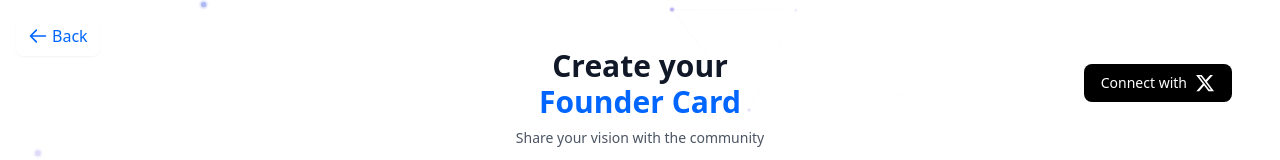
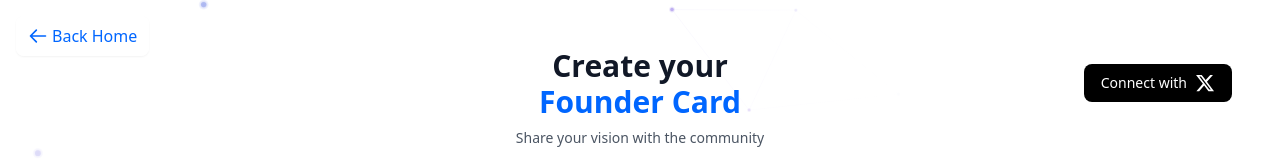
Before and after one commit to yohann-dev/BeliefTeam, a Next.js app in the folder client/: page /projects/new in a window 1280 px wide. Shown: the top 160 px of the page. Built offline with nearby package versions, Linux system fonts and the light colour scheme; no server answers.

Commit message:
card improvments

```diff
--- a/client/components/BackButton.tsx
+++ b/client/components/BackButton.tsx
@@ -11,7 +11,7 @@ export default function BackButton() {
       <svg className="w-5 h-5 mr-1" fill="none" stroke="currentColor" viewBox="0 0 24 24">
         <path strokeLinecap="round" strokeLinejoin="round" strokeWidth={2} d="M10 19l-7-7m0 0l7-7m-7 7h18" />
       </svg>
-      Back
+      Back Home
     </button>
   );
 }
--- a/client/components/FounderCard.tsx
+++ b/client/components/FounderCard.tsx
@@ -42,7 +42,7 @@ https://beliefteam.fun/f/${token.tokenAddress}`)}`}
 
     const emptyStateShareButton = (
         <a
-            href={`https://twitter.com/intent/tweet?text=${encodeURIComponent(`This founder launched $${token.tokenSymbol}
+            href={`https://twitter.com/intent/tweet?text=${encodeURIComponent(`This founder launched $${token.tokenSymbol} on @believeapp
 But no Founder Card yet.
 
 🤝 Maybe they're looking for YOU
```
